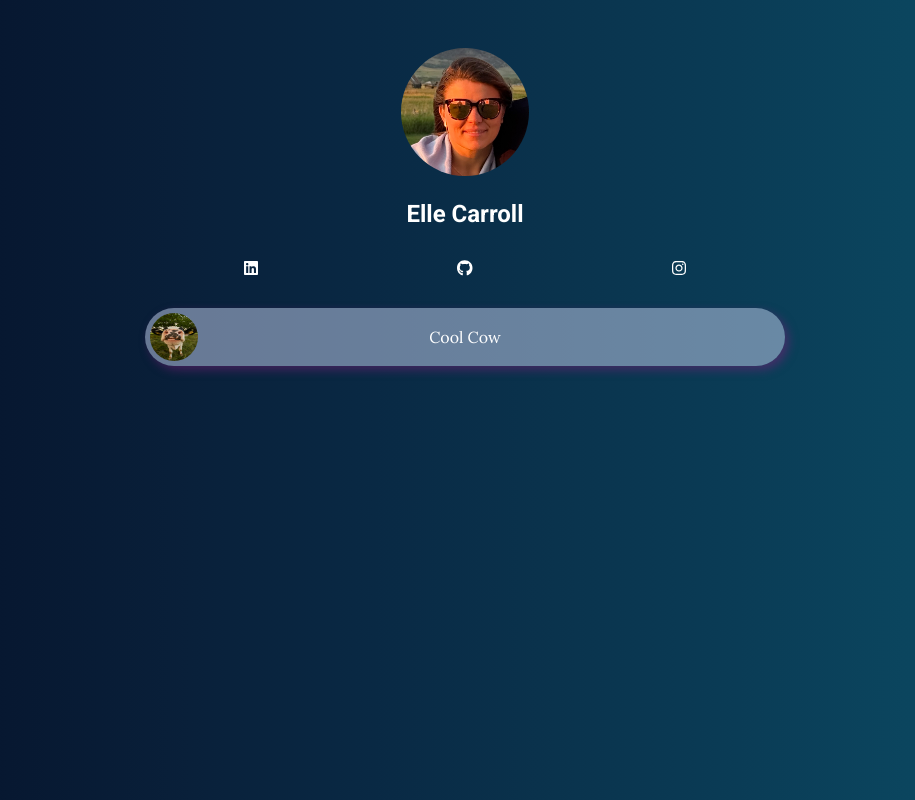
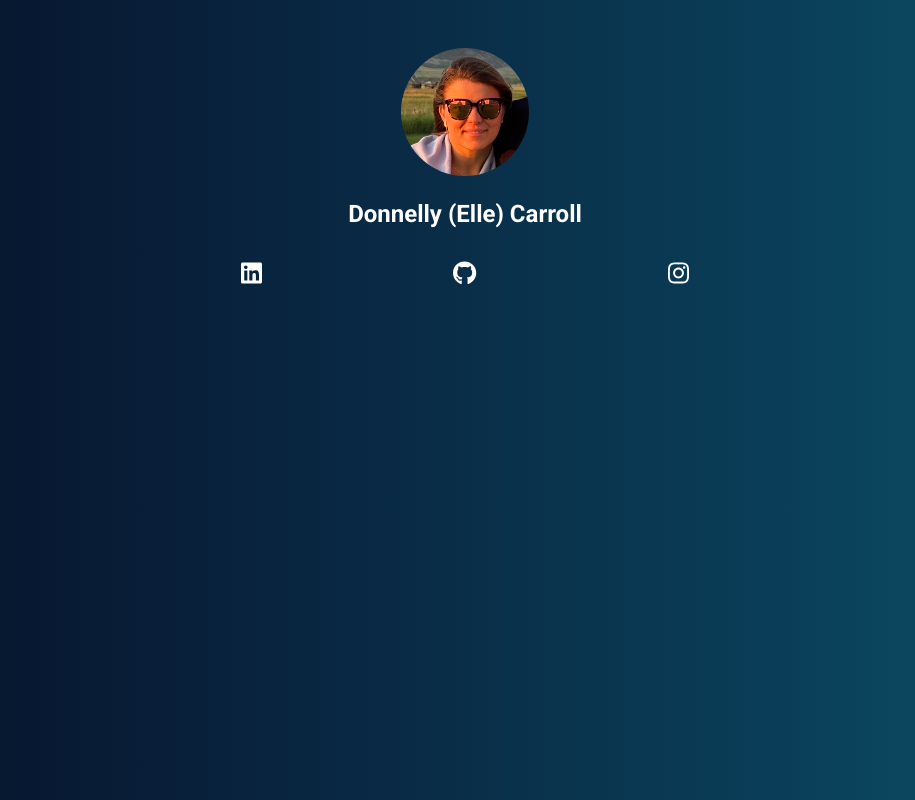
Before and after one commit to donnellycarroll/linkinbio, a plain HTML site: page index.html in a window 1280 px wide. Shown: the whole page, without its empty margins (175-1090 px from the left). Drawn offline with Linux system fonts and the light colour scheme.

```diff
--- a/index.html
+++ b/index.html
@@ -81,6 +81,7 @@
 
     .social-icons-row {
       margin-bottom: 30px;
+      font-size: 24px;
       display: flex;
       justify-content: space-around;
     }
@@ -107,7 +108,7 @@
     </div>
 
     <div class="name-row">
-      Elle Carroll
+      Donnelly (Elle) Carroll
     </div>
 
     <div class="social-icons-row">
@@ -124,7 +125,7 @@
       </a>
     </div>
 
-    <div class="links-row">
+    <!-- <div class="links-row">
       <div class="item">
         <img src="/images/cow.jpg" class="thumbnail">
         <a class="link-text" target="_blank" href="https://www.britannica.com/animal/cow">
@@ -132,7 +133,7 @@
         </a>
 
       </div>
-    </div>
+    </div> -->
 
   </div>
 
```
